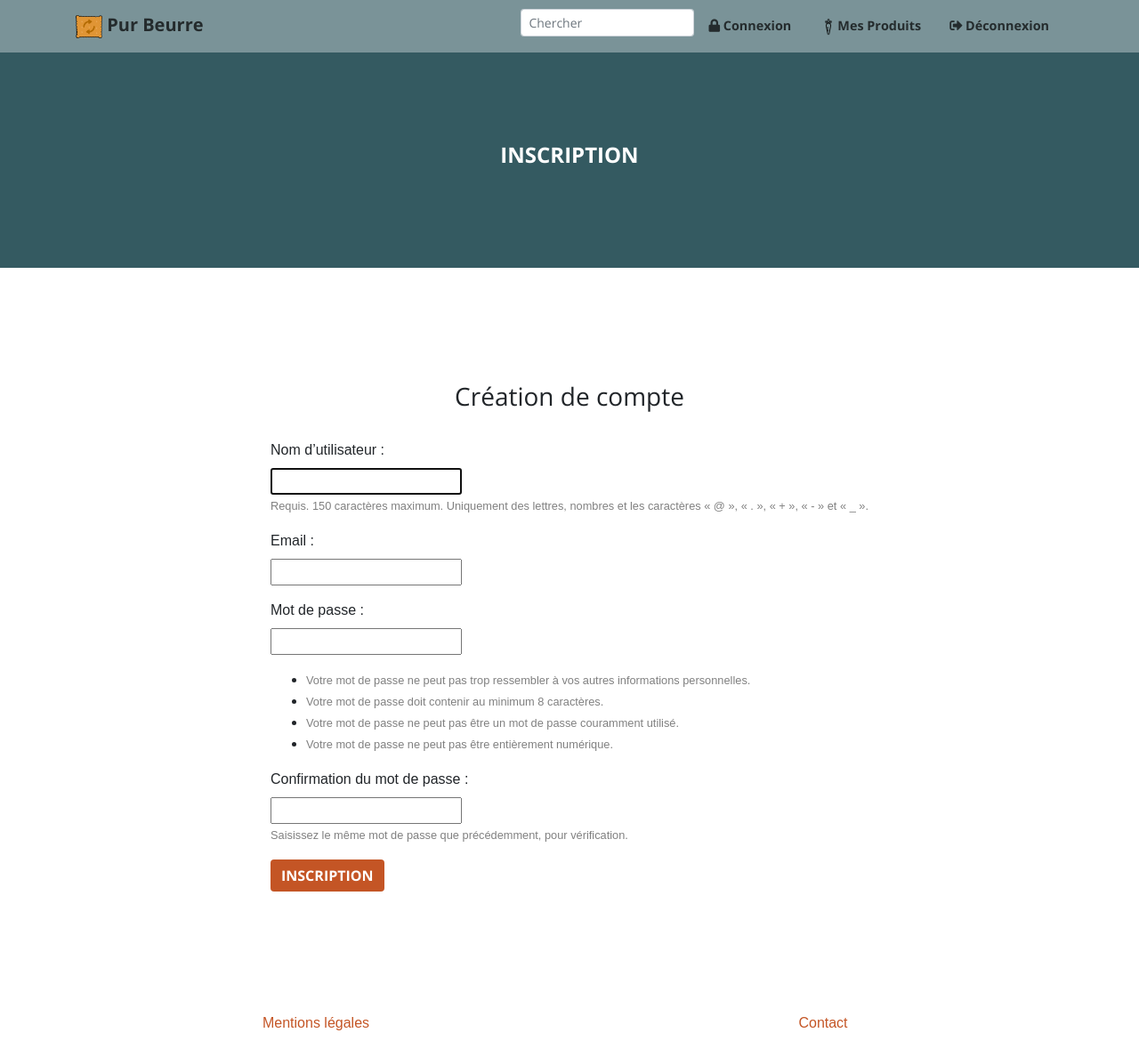
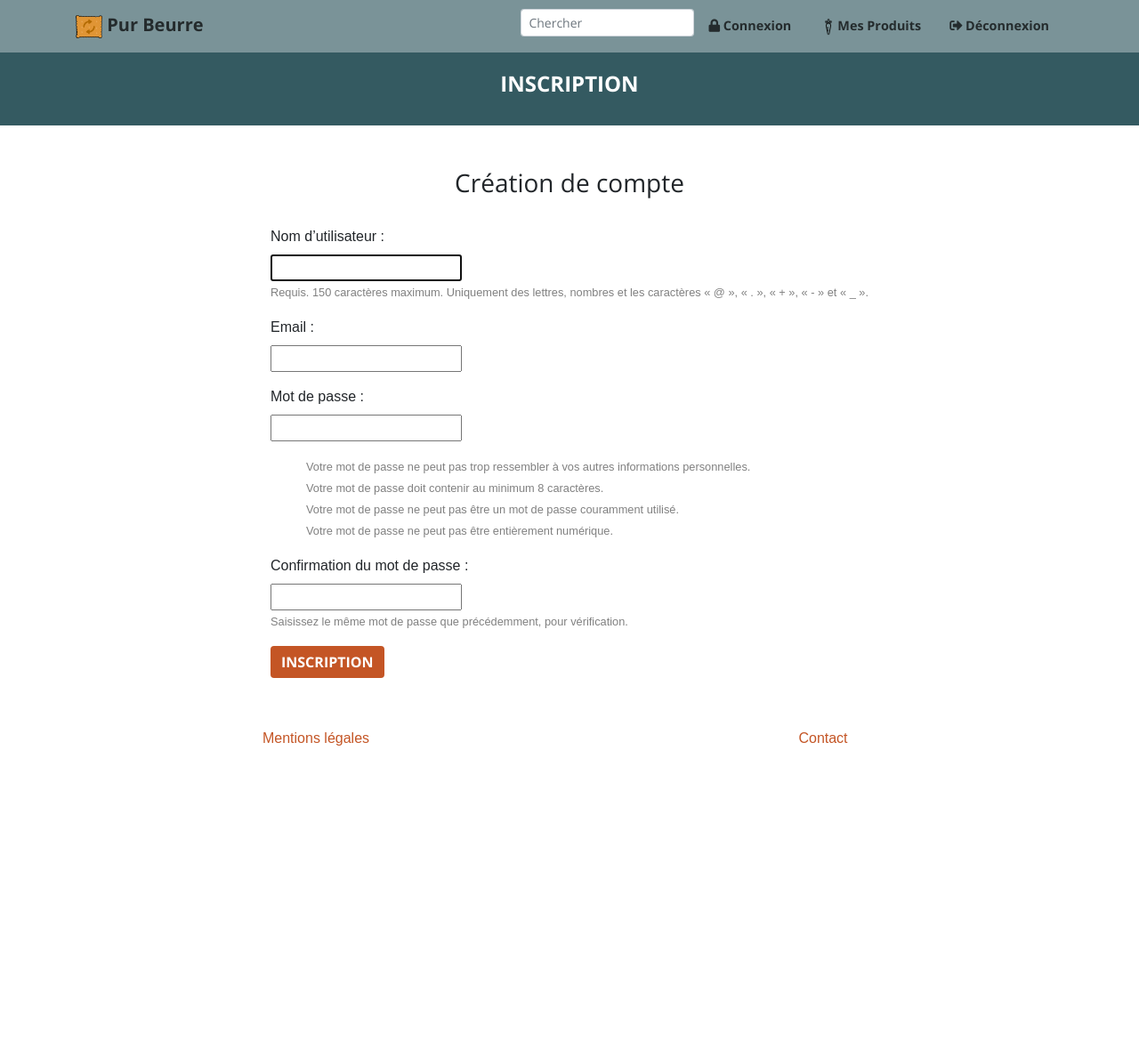
Before and after one commit to mrflofinou/Pur_beurre, a Django app: page /signup/ in a window 1280 px wide. Shown: the whole page at 89% size. After the commit the page ends 838 px from the top, so only its background shows below. Run offline with Django 3.2, Linux system fonts and the light colour scheme; some libraries are stand-ins or nearby versions; some web fonts are replaced.

Commit message:
add modification for the header

```diff
--- a/substitute/static/substitute/css/creative.css
+++ b/substitute/static/substitute/css/creative.css
@@ -51,7 +51,7 @@ h6 {
 }
 
 section {
-  padding: 8rem 0;
+  padding: 3rem 0;
 }
 
 .section-heading {
@@ -178,8 +178,8 @@ header.masthead {
 }
 
 .headertemp {
-  padding-top: 10rem;
-  padding-bottom: calc(10rem - 56px);
+  padding-top: 5rem;
+  padding-bottom: calc(5rem - 56px);
   background-color: #345a61;
   background-position: center center;
   -webkit-background-size: cover;
@@ -334,3 +334,7 @@ header.masthead p {
 .btn-primary:active, .btn-primary:focus {
   box-shadow: 0 0 0 0.2rem rgba(196, 85, 37, 0.5) !important;
 }
+
+ul {
+  list-style-type: none
+}
```
